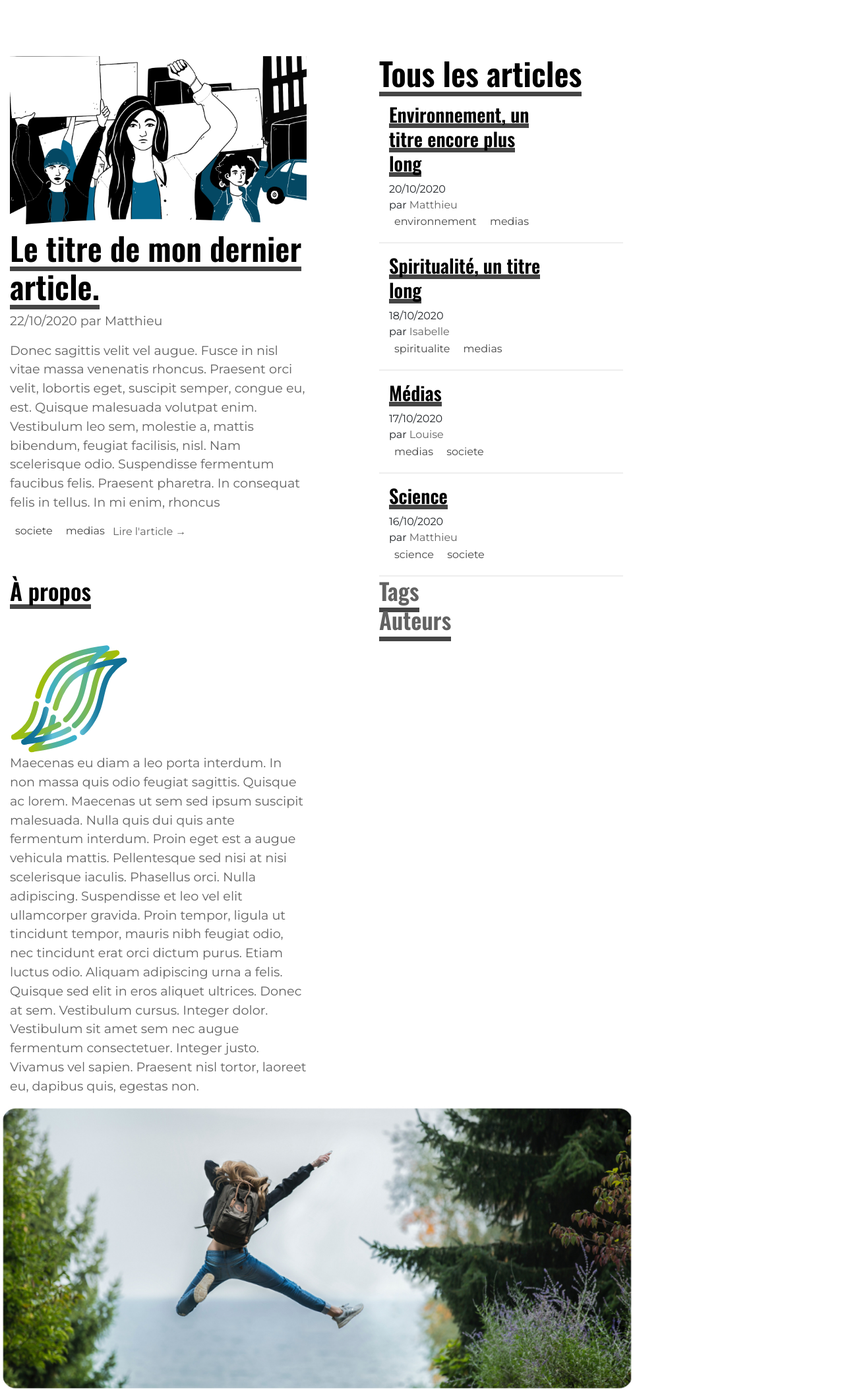
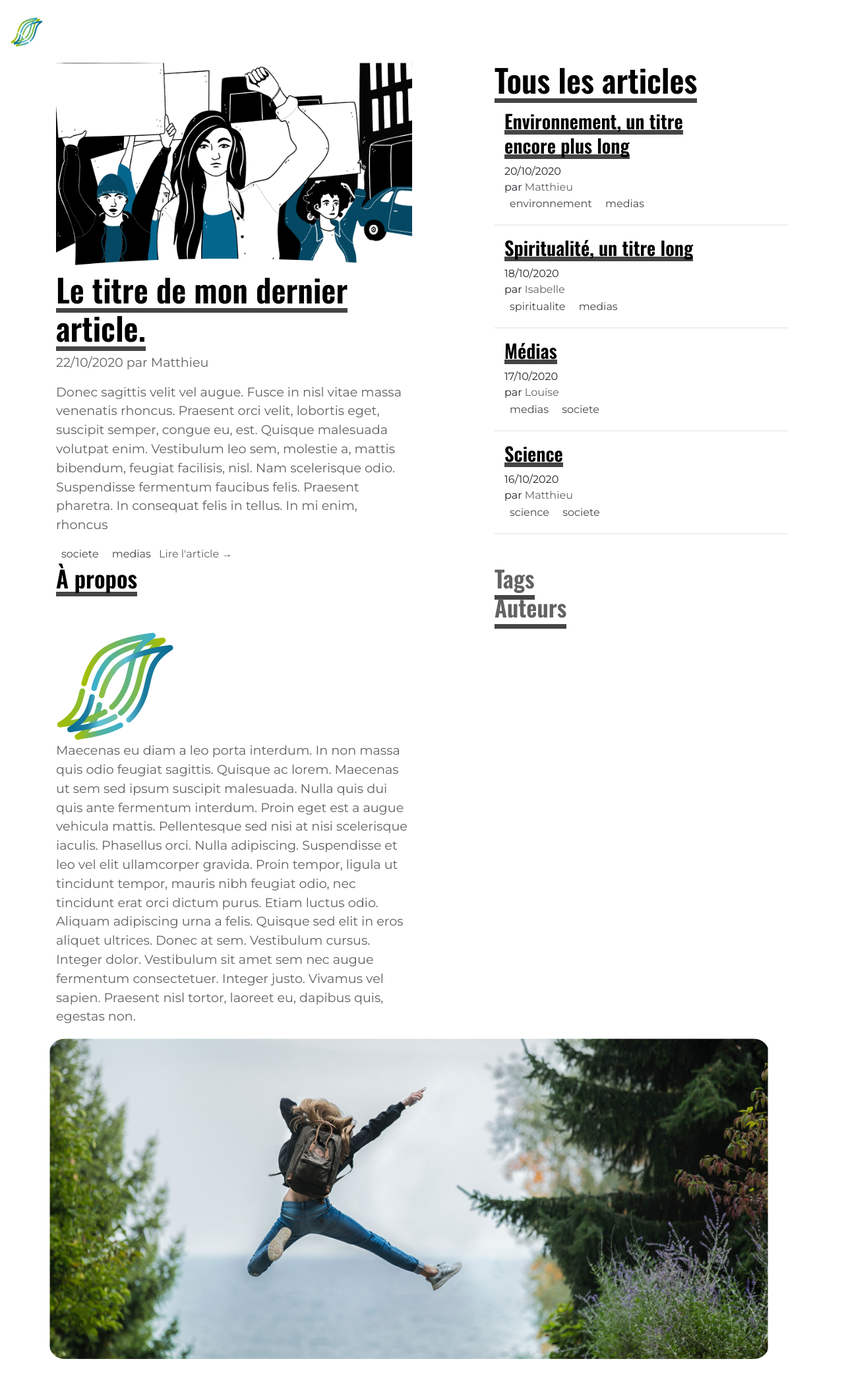
Before and after one commit to IzzDesign/hysteresis.blog, a Jekyll site: the page built from index.html, in a window 1280 px wide. Shown: the whole page at 66% size. Built offline with Jekyll 4.4.1, drawn with Linux system fonts in a browser that asks for light colours; after the commit the page ends 2063 px from its top, so only the background shows below that.

Commit message:
tout va bien

```diff
--- a/_layouts/default.html
+++ b/_layouts/default.html
@@ -14,7 +14,7 @@
 
   </head>
   <body>
-    <nav class="navbar-expand-lg .navbar-collapse">
+    <nav class="navbar navbar-expand-lg navbar-light">
       <a class="navbar-brand" href="/index.html"><img src="/assets/images/svg/logo.svg"></a>
     </nav>
       {{ content }}
--- a/assets/css/design.scss
+++ b/assets/css/design.scss
@@ -25,8 +25,6 @@ body{
   display: flex;
   flex-direction: column;
   min-height: 100vh;
-  width: 960px;
-  justify-content: center;
 }
 p{color: $body-color;font-size: 1.2em;}
 h1,h2,h3,h4,h5{
```
